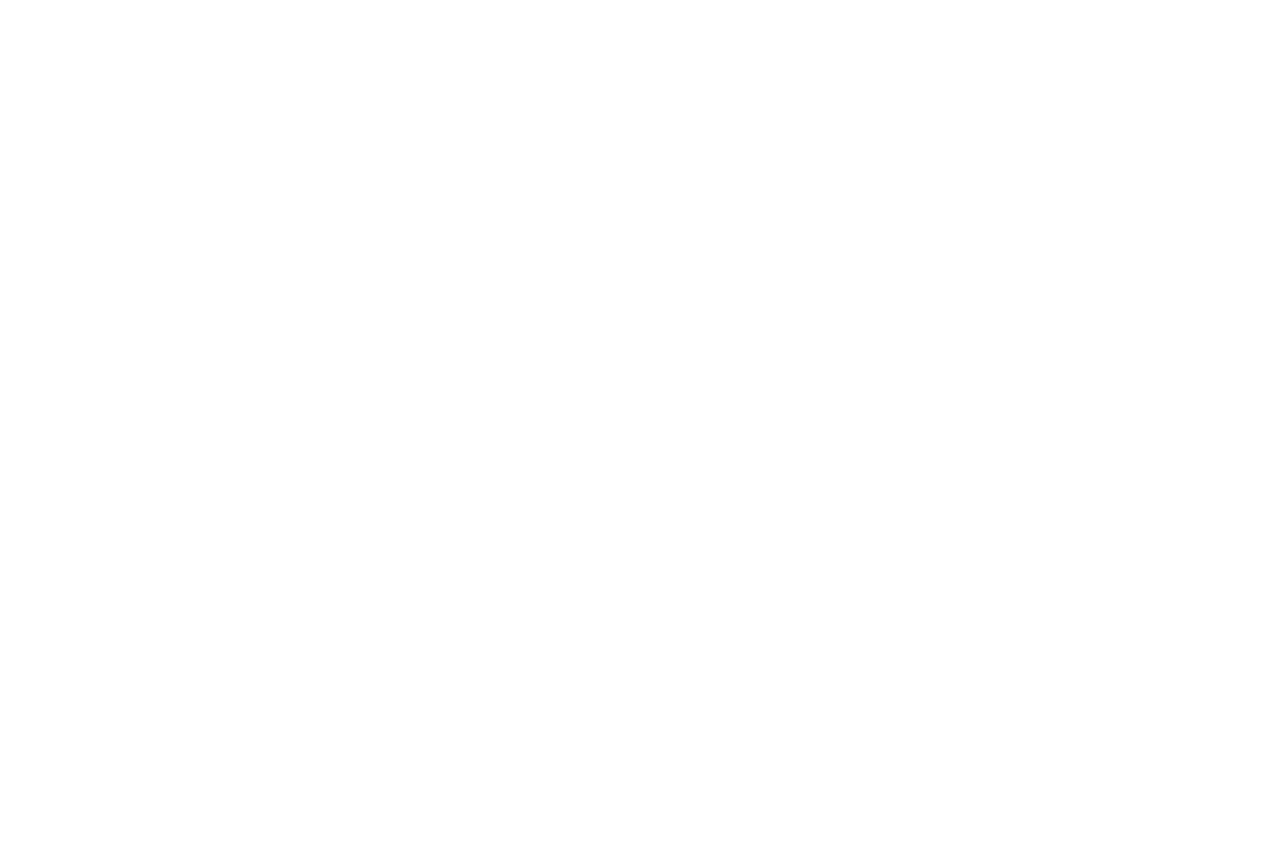
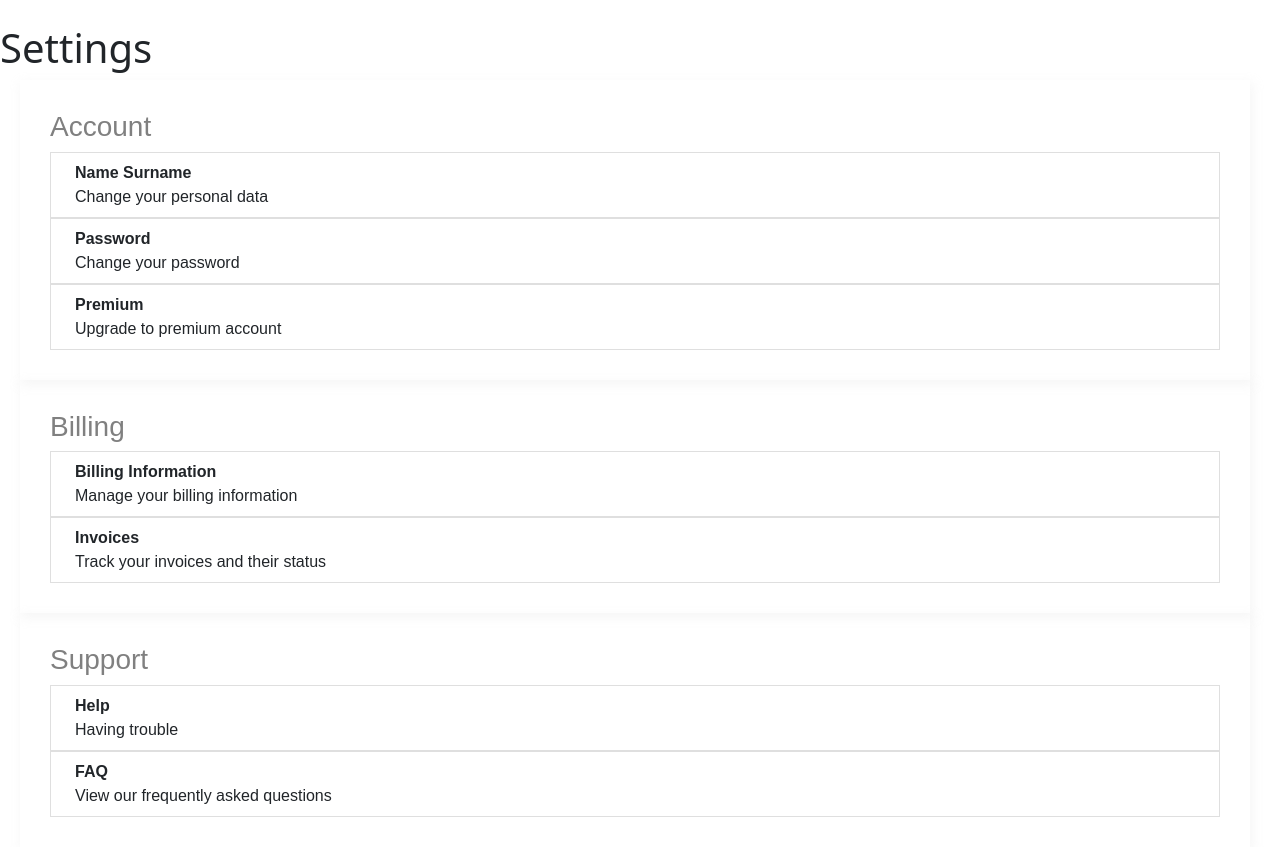
Before and after one commit to andrearoota/SoftwareEngineeringProject, a React (Create React App) app in the folder frontend/: page /app/settings in a window 1280 px wide. Before the commit the page ends 800 px from the top, so only its background shows below. Built offline with nearby package versions, Linux system fonts and the light colour scheme; the HTML template or start-up script is replaced by a standard one.

Commit message:
Analytics page + settingspage
Fixed menu in the corner + settingspage

```diff
--- a/frontend/package.json
+++ b/frontend/package.json
@@ -6,7 +6,9 @@
     "@testing-library/jest-dom": "^5.16.5",
     "@testing-library/react": "^13.4.0",
     "@testing-library/user-event": "^13.5.0",
+    "bootstrap": "^5.2.3",
     "react": "^18.2.0",
+    "react-bootstrap": "^2.7.0",
     "react-dom": "^18.2.0",
     "react-router-dom": "^6.4.3",
     "react-scripts": "5.0.1",
--- a/frontend/src/components/Widget.css
+++ b/frontend/src/components/Widget.css
@@ -7,7 +7,7 @@
     -webkit-box-shadow: 2px 4px 10px 1px rgba(0, 0, 0, 0.47);
     box-shadow: 2px 4px 10px 1px rgba(201, 201, 201, 0.47);
     border-radius: 10px;
-    height: 80px;
+    height: fit-content;
 
 }
 
--- a/frontend/src/index.js
+++ b/frontend/src/index.js
@@ -3,6 +3,8 @@
 import './index.css';
 import App from './App';
 import { BrowserRouter } from 'react-router-dom';
+
+import 'bootstrap/dist/css/bootstrap.min.css';
 
 const root = ReactDOM.createRoot(document.getElementById('root'));
 root.render(
--- a/frontend/src/pages/AnalyticsPage.css
+++ b/frontend/src/pages/AnalyticsPage.css
@@ -22,10 +22,15 @@
 .widgets,
 .charts {
   display: flex;
-  padding: 20px;
+  padding: 10px;
   gap: 40px;
+  height: fit-content;
 }
 
 .charts{
     padding: 5px 20px;
 }
+
+.menu{
+    align-items: right;
+}
--- a/frontend/src/pages/AnalyticsPage.jsx
+++ b/frontend/src/pages/AnalyticsPage.jsx
@@ -36,8 +36,12 @@
     }
     render(){
         return (
+
         <div className="home">
-          <button onClick={this.props.apriMenu} className='menu'><i className='fas fa-bars'/></button>
+           <div className="menu">
+            <button onClick={this.props.apriMenu} className='menu'><i className='fas fa-bars'/></button>
+          </div>
+
             <div className="homeContainer">
 
               <div className="charts">
--- /dev/null
+++ b/frontend/src/pages/SettingsPage.css
@@ -0,0 +1,23 @@
+.home {
+    display: flex;
+    width: 100%;
+    margin-right: 40px;
+    margin-left: 10px;
+    font-family: Arial, Helvetica, sans-serif;
+}
+
+.homeContainer {
+    flex: 6;
+    width: 100%;
+    margin-right: 40px;
+    margin-left: 10px;
+    font-family: Arial, Helvetica, sans-serif;
+}
+
+.group{
+    flex: 4;
+    -webkit-box-shadow: 2px 4px 10px 1px rgba(0, 0, 0, 0.47);
+    box-shadow: 2px 4px 10px 1px rgba(220, 220, 220, 0.25);
+    padding: 30px;
+    color: gray;
+}
--- a/frontend/src/pages/SettingsPage.jsx
+++ b/frontend/src/pages/SettingsPage.jsx
@@ -1,16 +1,109 @@
-import React from "react";
+import React from 'react';
+import { ListGroup, ListGroupItem } from 'react-bootstrap';
+import "./SettingsPage.css";
 
-class SettingsPage extends React.Component{
+const options =[
+  {
+    header:{
+      name: "Account",
+    },
+
+    values: [
+      {
+      name: "Name Surname",
+      description: "Change your personal data",
+      },
+      {
+      name: "Password",
+      description: "Change your password",
+      },
+      {
+        name: "Premium",
+        description: "Upgrade to premium account",
+        },
+    ],
+  },
+
+  {
+    header:{
+      name: "Billing",
+    },
+
+    values: [
+      {
+      name: "Billing Information",
+      description: "Manage your billing information",
+      },
+      {
+        name: "Invoices",
+        description: "Track your invoices and their status",
+      },
+    ],
+  },
+
+  {
+    header:{
+      name: "Support",
+    },
+
+    values: [
+      {
+      name: "Help",
+      description: "Having trouble",
+      },
+      {
+        name: "FAQ",
+        description: "View our frequently asked questions",
+      },
+    ],
+  },
+
+
+
+];
+
+class SettingsPage extends React.Component {
     constructor(props){
         super(props);
     }
 
     render(){
-        return(
-            <div>
-                <button onClick={this.props.apriMenu} className='menu'><i className='fas fa-bars'/></button>
+        return (
+        <div>
+            <button onClick={this.props.apriMenu} className='menu'><i className='fas fa-bars'/></button>
+            <h1>Settings</h1>
+            <div className="home">
+
+              <div className='homeContainer'>
+
+              {options.map((option)=> (
+
+                <div key= {option.header.name} className="group">
+                  <h3> {option.header.name}</h3>
+
+                  <ListGroup as="ul">
+                  {option.values.map((value)=>(
+                  <div key= {value.name}>
+                    <ListGroup.Item as="li"className="d-flex justify-content-between align-items-start">
+                    <div className="ms-2 me-auto">
+                    <div className="fw-bold">
+                      {value.name}
+                    </div>
+                    {value.description}
+                  </div>
+                  </ListGroup.Item>
+
+                  </div>
+                  ))}
+                  </ListGroup>
+
+                  </div>
+
+              ))}
             </div>
-        );
+
+            </div>
+        </div>);
     }
 }
 
--- /dev/null
+++ b/package.json
@@ -0,0 +1,6 @@
+{
+  "dependencies": {
+    "bootstrap": "^5.2.3",
+    "react-bootstrap": "^2.7.0"
+  }
+}
```
Also changed, not shown: 2 other files (tests, documents, lock files or other folders).
